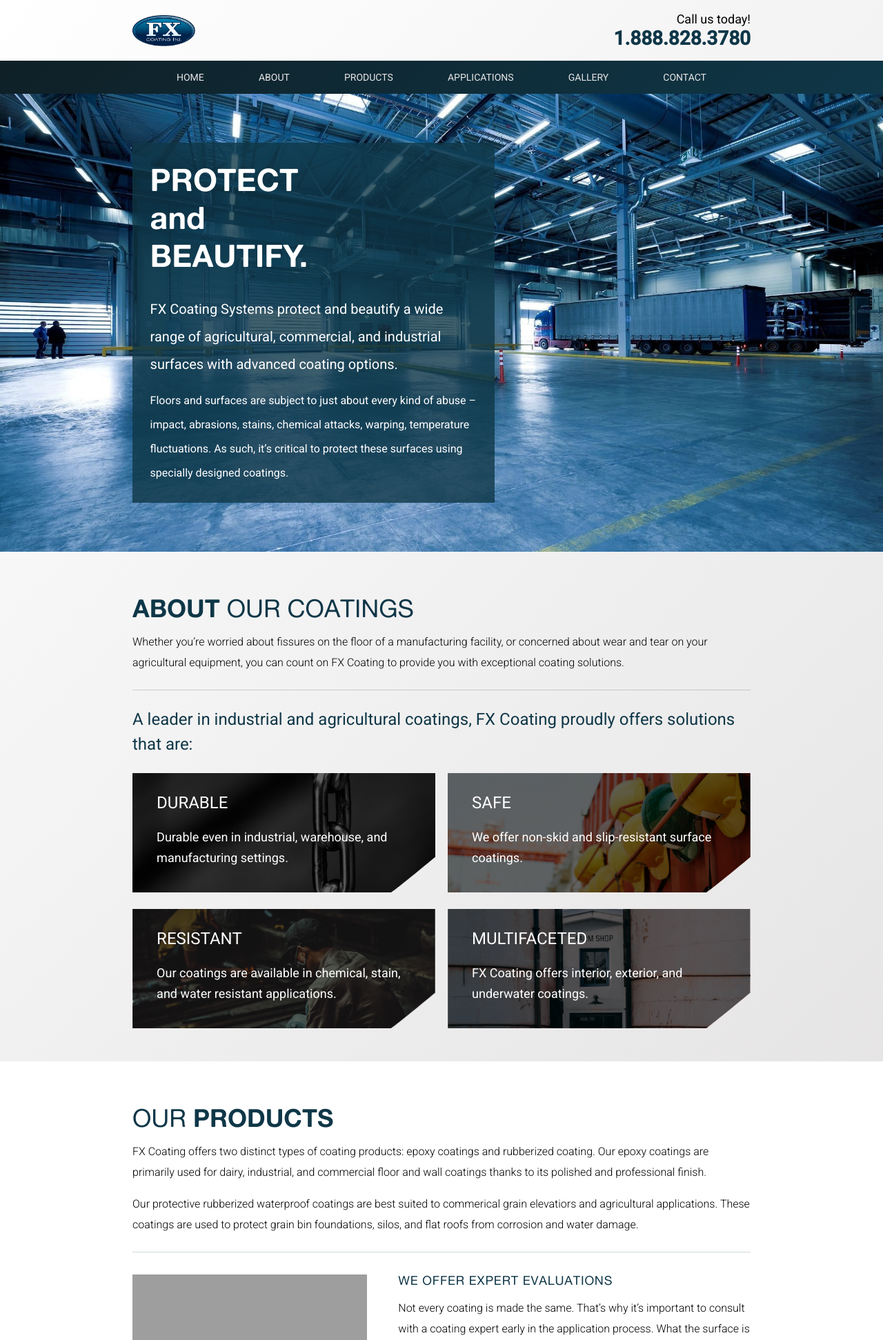
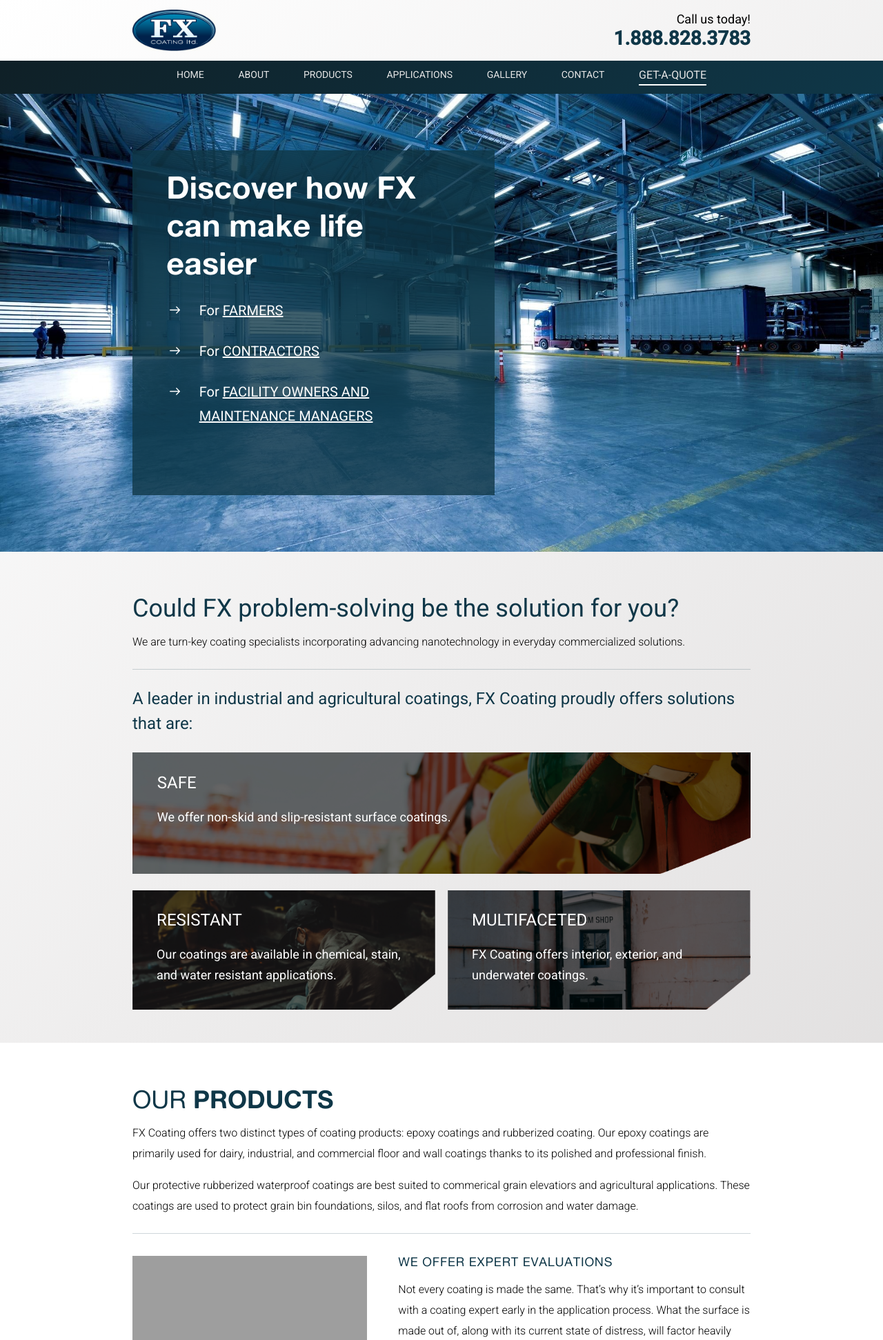
Before and after one commit to j-vandervaart/fx_coating, a PHP site: page /dist/index.php in a window 1280 px wide. Shown: the top 1943 px of the page at 69% size. Run offline with PHP 8.4, Linux system fonts and the light colour scheme; some libraries are stand-ins or nearby versions; grey boxes are pictures that could not be loaded.

Commit message:
Doing some small site changes

```diff
--- a/dist/controllers/LoadViews.php
+++ b/dist/controllers/LoadViews.php
@@ -7,7 +7,7 @@ class LoadViews {
         require_once('views/head.php');
         require_once('views/nav.php');
 
-        if(isset($_GET['pg']) && ($_GET['pg'] == 'agricultural' || $_GET['pg'] == 'industrial' || $_GET['pg'] == 'commercial')) {
+        if(isset($_GET['pg']) && ($_GET['pg'] == 'agricultural' || $_GET['pg'] == 'industrial' || $_GET['pg'] == 'commercial' || $_GET['pg'] == 'contact')) {
             require_once('views/'.$_GET['pg'].'.php');
         }else {
             // header('Location: ');
--- a/dist/css/main.css
+++ b/dist/css/main.css
@@ -188,6 +188,10 @@ a {
 .mainHdg span {
   font-family: "Alte Hass Grotesk Bold", sans-serif; }
 
+#callToAction {
+  font-family: "Roboto", sans-serif;
+  text-transform: none; }
+
 .mainP {
   font-family: "Roboto", sans-serif;
   font-size: 16px;
@@ -214,7 +218,7 @@ a {
 #logoImg {
   display: block;
   width: auto;
-  height: 45px;
+  height: 60px;
   margin-left: 5%; }
   @media screen and (min-width: 1024px) {
     #logoImg {
@@ -224,7 +228,7 @@ a {
       margin-left: 15%; } }
   @media screen and (min-width: 1920px) {
     #logoImg {
-      height: 60px; } }
+      height: 80px; } }
   @media screen and (min-width: 2400px) {
     #logoImg {
       height: 80px; } }
@@ -364,7 +368,7 @@ a {
   color: #e6e6e6;
   font-size: 20px;
   text-transform: uppercase;
-  padding-bottom: 20px;
+  padding-bottom: 10px;
   border-bottom: rgba(112, 112, 112, 0.5) 1px solid;
   transition: color 0.6s ease;
   cursor: pointer; }
@@ -382,6 +386,22 @@ a {
   @media screen and (min-width: 2400px) {
     .mainLi {
       font-size: 26px; } }
+
+#lastLink {
+  padding-bottom: 5px;
+  border-bottom: 2px solid white; }
+  @media screen and (min-width: 768px) {
+    #lastLink {
+      font-size: 32px; } }
+  @media screen and (min-width: 1025px) {
+    #lastLink {
+      font-size: 16px; } }
+  @media screen and (min-width: 1920px) {
+    #lastLink {
+      font-size: 24px; } }
+  @media screen and (min-width: 2400px) {
+    #lastLink {
+      font-size: 28px; } }
 
 .mainLi:hover {
   color: #acacac; }
@@ -470,19 +490,20 @@ a {
       width: 850px; } }
 
 #protectDiv h1 {
-  width: 60%;
+  width: 90%;
   text-transform: uppercase;
   font-family: "Alte Hass Grotesk Bold", sans-serif;
   color: #fff;
   font-size: 40px;
-  line-height: 50px; }
+  line-height: 50px;
+  margin-left: 5%; }
   @media screen and (min-width: 1024px) {
     #protectDiv h1 {
       font-size: 60px;
       line-height: 70px; } }
   @media screen and (min-width: 1025px) {
     #protectDiv h1 {
-      width: 40%;
+      width: 90%;
       font-size: 45px;
       line-height: 55px; } }
   @media screen and (min-width: 1920px) {
@@ -495,7 +516,7 @@ a {
       line-height: 90px; } }
 
 #protectDiv span {
-  text-transform: lowercase; }
+  text-transform: none; }
 
 #protectDiv h2 {
   color: #fff;
@@ -521,6 +542,30 @@ a {
     #protectDiv h2 {
       font-size: 42px;
       line-height: 54px; } }
+
+#protectDiv div {
+  display: flex;
+  flex-wrap: wrap;
+  justify-content: space-between;
+  margin-top: 3vh; }
+
+#protectDiv li {
+  width: 85%;
+  font-family: "Roboto", sans-serif;
+  color: white;
+  font-size: 20px;
+  line-height: 35px; }
+
+#protectDiv a {
+  text-decoration: none;
+  color: white;
+  text-decoration: underline; }
+
+#protectDiv img {
+  display: block;
+  width: 15%;
+  height: 15px;
+  margin-top: 9px; }
 
 #protectDiv p {
   display: none;
@@ -566,6 +611,17 @@ a {
   @media screen and (min-width: 768px) {
     #about .polygonInd {
       width: 49%; } }
+
+#about #fullStretch {
+  width: 100%; }
+
+@media screen and (min-width: 768px) {
+  #about #fullStretch h2 {
+    padding-left: 4%; } }
+
+@media screen and (min-width: 768px) {
+  #about #fullStretch p {
+    padding-left: 4%; } }
 
 #about picture {
   display: block;
@@ -830,7 +886,7 @@ a {
 .gallButton:hover {
   height: 90px; }
 
-#quote {
+#get-a-quote {
   padding-top: 6vh;
   background-color: #fff;
   padding-bottom: 6vh; }
@@ -848,19 +904,19 @@ a {
   /* W3C, IE10+, FF16+, Chrome26+, Opera12+, Safari7+ */
   filter: progid:DXImageTransform.Microsoft.gradient( startColorstr='#0f2027', endColorstr='#0f3748',GradientType=1 ); }
 
-#quote h1 {
+#get-a-quote h1 {
   width: 100%;
   font-family: "Alte Hass Grotesk", sans-serif;
   color: #e3e3e3;
   font-size: 28px; }
   @media screen and (min-width: 1920px) {
-    #quote h1 {
+    #get-a-quote h1 {
       font-size: 32px; } }
   @media screen and (min-width: 2400px) {
-    #quote h1 {
+    #get-a-quote h1 {
       font-size: 44px; } }
 
-#quote hr {
+#get-a-quote hr {
   width: 100%;
   border: 0;
   height: 1px;
--- a/dist/js/main.js
+++ b/dist/js/main.js
@@ -38,7 +38,8 @@
     if (
       urlParam == "agricultural" ||
       urlParam == "commercial" ||
-      urlParam == "industrial"
+      urlParam == "industrial" ||
+      urlParam == "contact"
     ) {
       for (var i = 0; i < mainLi.length; i++) {
         var aValue = "#" + mainLi[i].innerHTML.toLowerCase();
--- a/dist/views/home.php
+++ b/dist/views/home.php
@@ -1,30 +1,41 @@
 <section id="home">
     <h1 class="none">Home</h1>
     <div id="protectDiv">
-        <h1>Protect <span>and</span> Beautify.</h1>
-        <h2>FX Coating Systems protect and beautify a wide range of agricultural, commercial, and industrial surfaces with advanced coating options. </h2>
-        <p id="desktopP">Floors and surfaces are subject to just about every kind of abuse – impact, abrasions, stains, chemical attacks, warping, temperature fluctuations. As such, it’s critical to protect these surfaces using specially designed coatings.
+        <h1><span>Discover how FX can make life easier</span></h1>
+        <ul>
+            <div><img src="./images/arrow.svg" alt=""><li>For <a href="/agricultural">FARMERS</a></li>
+            </div>
+            <div>
+            <img src="./images/arrow.svg" alt=""><li>For <a href="/commercial">CONTRACTORS</a></li>
+            </div>
+            <div>
+            <img src="./images/arrow.svg" alt=""><li>
+            For <a href="/industrial">FACILITY OWNERS AND <br>MAINTENANCE MANAGERS</a></li>
+            </div>
+        </ul>
+        <!-- <h2>FX Coating Systems protect and beautify a wide range of agricultural, commercial, and industrial surfaces with advanced coating options. </h2>
+        <p id="desktopP">Floors and surfaces are subject to just about every kind of abuse – impact, abrasions, stains, chemical attacks, warping, temperature fluctuations. As such, it’s critical to protect these surfaces using specially designed coatings. -->
 </p>
     </div>
 </section>
 <section id="about">
     <div class="container">
-        <h1 class="mainHdg"><span>About</span> Our Coatings</h1>
-        <p class="mainP">Whether you’re worried about fissures on the floor of a manufacturing facility, or concerned about wear and tear on your agricultural equipment, you can count on FX Coating to provide you with exceptional coating solutions.</p>
+        <h1 class="mainHdg" id="callToAction">Could FX problem-solving be the solution for you?</h1>
+        <p class="mainP">We are turn-key coating specialists incorporating advancing nanotechnology in everyday commercialized solutions.</p>
         <hr>
         <p id="leader">A leader in industrial and agricultural coatings, FX Coating proudly offers solutions that are:</p>
         <div id="polygonMain">
-            <div class="polygonInd">
+            <!-- <div class="polygonInd">
                 <picture>
                     <source media="(min-width: 1024px)" srcset="./images/chain_desk.png">
                     <img src="./images/chain_mobile.png" alt="Durable">
                 </picture>
                 <h2>Durable</h2>
                 <p class="polygonP">Durable even in industrial, warehouse, and manufacturing settings.</p>
-            </div>
-            <div class="polygonInd">
+            </div> -->
+            <div class="polygonInd" id="fullStretch">
                 <picture>
-                    <source media="(min-width: 1024px)" srcset="./images/hardhat_desk.png">
+                    <source media="(min-width: 1024px)" srcset="./images/hardhat_desk1.png">
                     <img src="./images/hardhat_mobile.png" alt="Safe">
                 </picture>
                 <h2>Safe</h2>
@@ -108,7 +119,7 @@
         </div>
     </div>
 </section>
-<section id="quote">
+<section id="get-a-quote">
     <div class="container">
         <div id="quoteDiv">
             <h1>Get a Quote.</h1>
@@ -137,63 +148,3 @@
         </div>
     </div>
 </section>
-<section id="contact">
-    <div class="container">
-        <h1 class="mainHdg"><span>Contact</span> Us</h1>
-        <div id="contactInfo">
-            <div id="contactType">
-                <div class="contentBreakdown">
-                    <h4>Phone:</h4>
-                    <p>519.828.3783</p>
-                </div>
-                <div class="contentBreakdown">
-                    <h4>TOLL FREE:</h4>
-                    <p>1.888.828.3783</p>
-                </div>
-                <div class="contentBreakdown">
-                    <h4>Cell:</h4>
-                    <p>519.630.3639</p>
-                </div>
-                <div class="contentBreakdown">
-                    <h4>Email:</h4>
-                    <a href="mailto:rick@fxcoating.ca?Subject=Website%20Inquiry" target="_top">rick@fxcoating.ca</a>
-                </div>
-            </div>
-
-            <div id="map"></div>
-                <script>
-                var map;
-                function initMap() {
-                    map = new google.maps.Map(document.getElementById('map'), {
-                    center: {lat: 43.00717048507984, lng:-81.81145445602745},
-                    zoom: 9
-                    });
-
-                    var contentString = '<div id="content">'+
-                    '<div id="siteNotice">'+
-                    '</div>'+
-                    '<h1 id="firstHeading" class="firstHeading">6264 Wisbeach Rd.</h1>'+
-                    '<div id="bodyContent">'+
-                    '<p>6264 Wisbeach Rd, Watford, ON N0M 2S0</p>'+
-                    '</div>'+
-                    '</div>';
-
-                var infowindow = new google.maps.InfoWindow({
-                    content: contentString
-                });
-
-                var marker = new google.maps.Marker({
-                    position: {lat: 43.00717048507984, lng:-81.81145445602745},
-                    map: map,
-                    title: '6264 Wisbeach Rd, Watford, ON N0M 2S0'
-                });
-                window.addEventListener('load', function() {
-                    infowindow.open(map, marker);
-                });
-                }
-                </script>
-                <script src="https://maps.googleapis.com/maps/api/js?key=AIzaSyB4XMMKia7dVi2UNNqfwaMtEafE7w6_nbU&callback=initMap"
-                async defer></script>
-        </div>
-    </div>
-</section>
--- a/dist/views/nav.php
+++ b/dist/views/nav.php
@@ -2,7 +2,7 @@
     <img src="./images/logo.png" alt="FX Coating Logo" id="logoImg">
     <div id="callInfo">
         <p id="call">Call us today!</p>
-        <p id="number">1.888.828.3780</p>
+        <p id="number">1.888.828.3783</p>
     </div>
     <div class="hamburg">
         <div class="hamburgBlock"></div>
@@ -22,7 +22,9 @@
             <a href="/commercial"><li class="secondaryLi">Commercial</li></a>
             <a href="/industrial"><li class="secondaryLi">Industrial</li></a>
         </ul>
+
         <li class="mainLi">Gallery</li>
-        <li class="mainLi">Contact</li>
+        <a href="/contact"><li class="mainLi">Contact</li></a>
+        <li id="lastLink" class="mainLi">Get-a-Quote</li>
     </ul>
 </nav>
--- a/scss/main.scss
+++ b/scss/main.scss
@@ -211,6 +211,10 @@ a {
 .mainHdg span {
   font-family: $headerFontBold;
 }
+#callToAction {
+  font-family: $mainFont;
+  text-transform: none;
+}
 .mainP {
   font-family: $mainFont;
   font-size: 16px;
@@ -237,7 +241,7 @@ a {
 #logoImg {
   display: block;
   width: auto;
-  height: 45px;
+  height: 60px;
   margin-left: 5%;
   @media screen and (min-width: $ipadPro) {
     margin-left: 10%;
@@ -246,7 +250,7 @@ a {
     margin-left: 15%;
   }
   @media screen and (min-width: $highRes) {
-    height: 60px;
+    height: 80px;
   }
   @media screen and (min-width: $iMac) {
     height: 80px;
@@ -402,7 +406,7 @@ a {
   color: $offWhite;
   font-size: 20px;
   text-transform: uppercase;
-  padding-bottom: 20px;
+  padding-bottom: 10px;
   border-bottom: rgba(112, 112, 112, 0.5) 1px solid;
   transition: color 0.6s ease;
   cursor: pointer;
@@ -419,6 +423,22 @@ a {
   }
   @media screen and (min-width: $iMac) {
     font-size: 26px;
+  }
+}
+#lastLink {
+  padding-bottom: 5px;
+  border-bottom: 2px solid white;
+  @media screen and (min-width: $ipad) {
+    font-size: 32px;
+  }
+  @media screen and (min-width: $desktopStart) {
+    font-size: 16px;
+  }
+  @media screen and (min-width: $highRes) {
+    font-size: 24px;
+  }
+  @media screen and (min-width: $iMac) {
+    font-size: 28px;
   }
 }
 .mainLi:hover {
@@ -488,6 +508,7 @@ a {
   min-height: 470px;
   box-sizing: border-box;
   padding: 5%;
+  // border: white solid 2px;
   @media screen and (min-width: $ipadPro) {
     width: 80%;
   }
@@ -508,18 +529,19 @@ a {
   }
 }
 #protectDiv h1 {
-  width: 60%;
+  width: 90%;
   text-transform: uppercase;
   font-family: $headerFontBold;
   color: #fff;
   font-size: 40px;
   line-height: 50px;
+  margin-left: 5%;
   @media screen and (min-width: $ipadPro) {
     font-size: 60px;
     line-height: 70px;
   }
   @media screen and (min-width: $desktopStart) {
-    width: 40%;
+    width: 90%;
     font-size: 45px;
     line-height: 55px;
   }
@@ -533,7 +555,7 @@ a {
   }
 }
 #protectDiv span {
-  text-transform: lowercase;
+  text-transform: none;
 }
 #protectDiv h2 {
   color: #fff;
@@ -559,6 +581,31 @@ a {
     font-size: 42px;
     line-height: 54px;
   }
+}
+#protectDiv div {
+  display: flex;
+  flex-wrap: wrap;
+  justify-content: space-between;
+  margin-top: 3vh;
+}
+#protectDiv li {
+  width: 85%;
+  font-family: $mainFont;
+  // margin-top: 3vh;
+  color: white;
+  font-size: 20px;
+  line-height: 35px;
+}
+#protectDiv a {
+  text-decoration: none;
+  color: white;
+  text-decoration: underline;
+}
+#protectDiv img {
+  display: block;
+  width: 15%;
+  height: 15px;
+  margin-top: 9px;
 }
 #protectDiv p {
   display: none;
@@ -603,6 +650,19 @@ a {
   position: relative;
   @media screen and (min-width: $ipad) {
     width: 49%;
+  }
+}
+#about #fullStretch {
+  width: 100%;
+}
+#about #fullStretch h2 {
+  @media screen and (min-width: $ipad) {
+    padding-left: 4%;
+  }
+}
+#about #fullStretch p {
+  @media screen and (min-width: $ipad) {
+    padding-left: 4%;
   }
 }
 #about picture {
@@ -868,7 +928,7 @@ a {
 .gallButton:hover {
   height: 90px;
 }
-#quote {
+#get-a-quote {
   padding-top: 6vh;
   background-color: #fff;
   padding-bottom: 6vh;
@@ -886,7 +946,7 @@ a {
   /* W3C, IE10+, FF16+, Chrome26+, Opera12+, Safari7+ */
   filter: progid:DXImageTransform.Microsoft.gradient( startColorstr='#0f2027', endColorstr='#0f3748',GradientType=1 );
 }
-#quote h1 {
+#get-a-quote h1 {
   width: 100%;
   font-family: $headerFont;
   color: #e3e3e3;
@@ -898,7 +958,7 @@ a {
     font-size: 44px;
   }
 }
-#quote hr {
+#get-a-quote hr {
   width: 100%;
   border: 0;
   height: 1px;
```
Also changed, not shown: dist/views/contact.php (added, +60 -0 lines), dist/images/arrow.svg (added), dist/images/hardhat_desk1.png (added).
